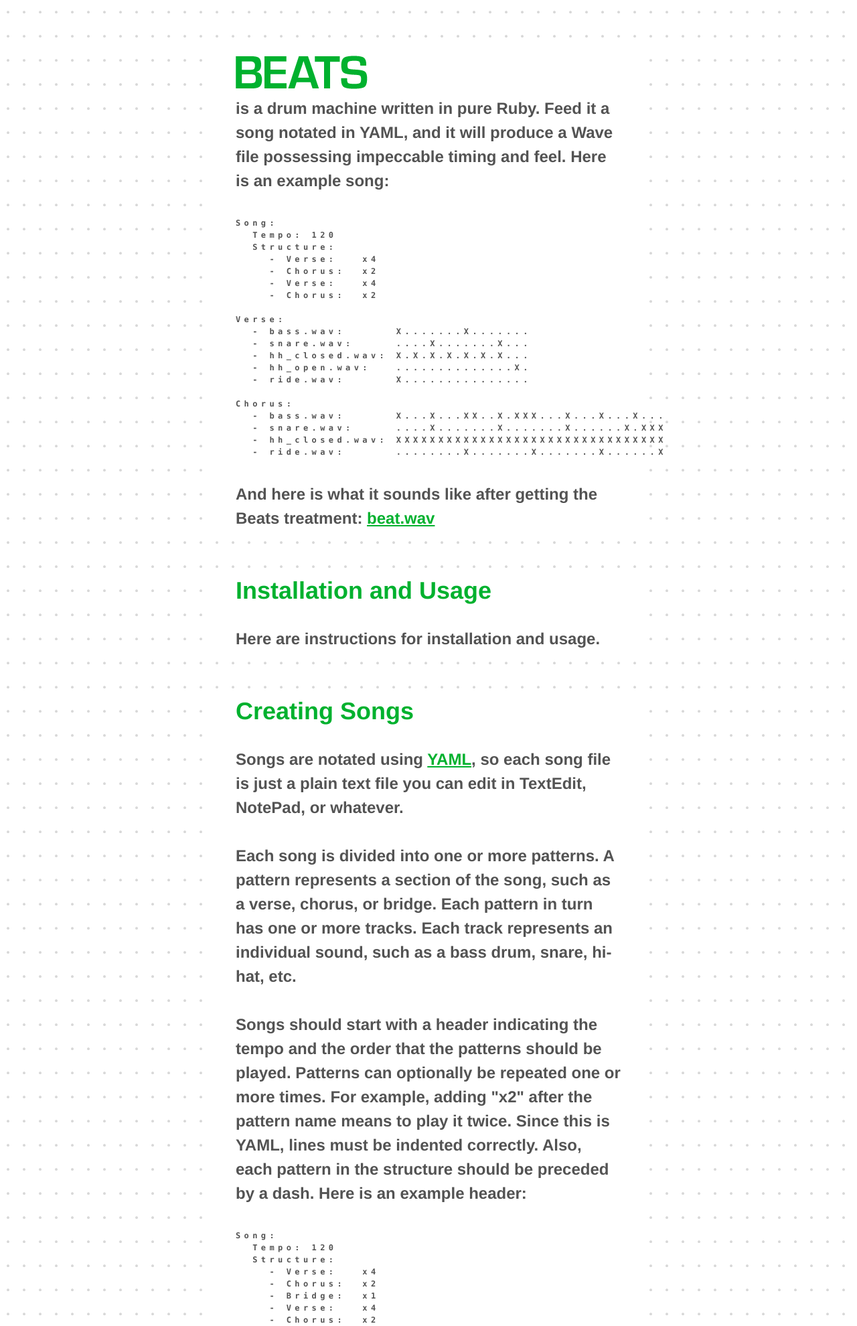
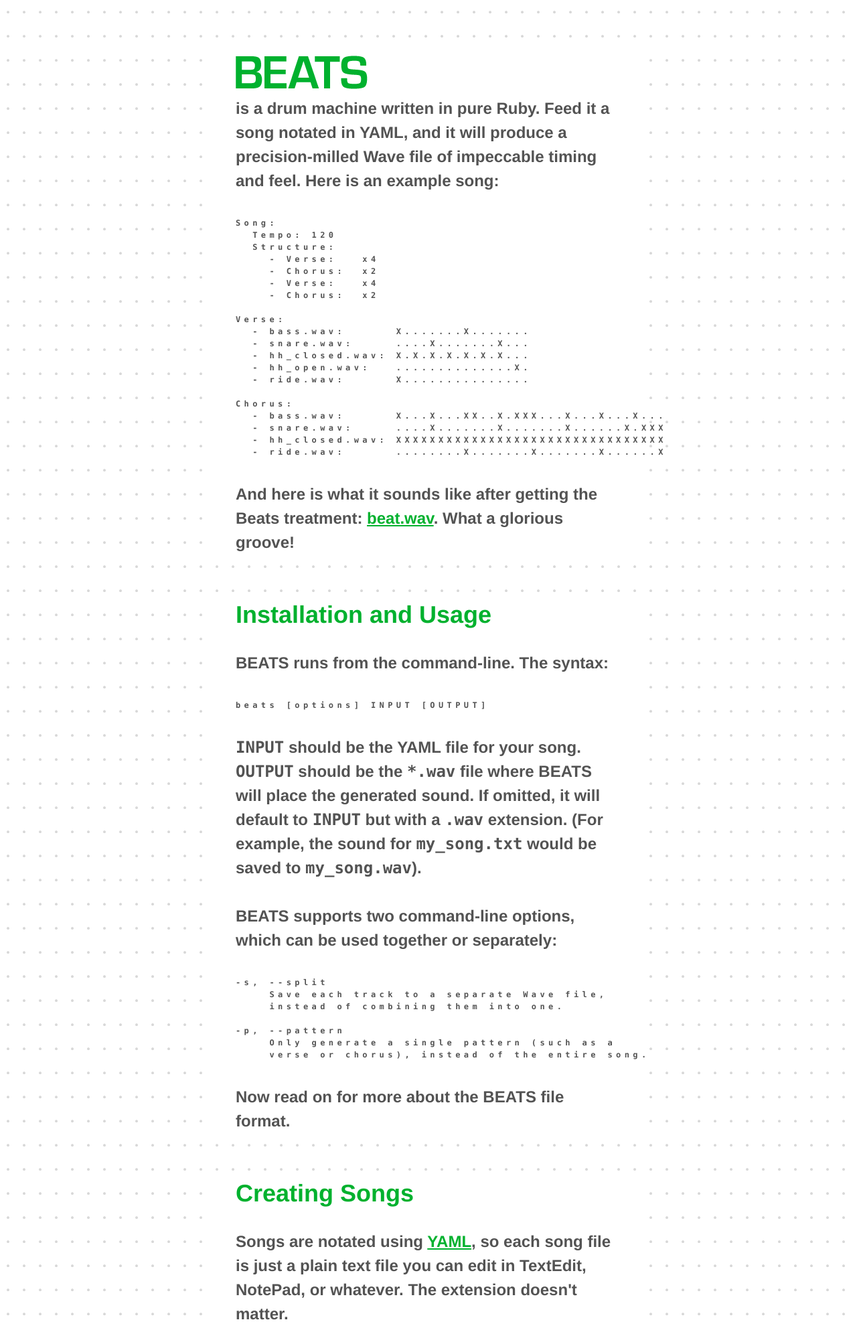
Before and after one commit to jstrait/beats, a PHP site: page /beats.html in a window 1280 px wide. Shown: the top 1980 px of the page at 67% size. Run offline with PHP 8.4, Linux system fonts and the light colour scheme.

Commit message:
Added command-line usage instructions to website. Made various other writing improvements as well.

```diff
--- a/web/beats.css
+++ b/web/beats.css
@@ -74,6 +74,11 @@ code
 	font-weight: bold;
 }
 
+li
+{
+	list-style-type: square;
+}
+
 div#about
 {
 	text-align: center;
--- a/web/beats.html
+++ b/web/beats.html
@@ -13,7 +13,7 @@
 <body>
 	<div class="content-box">
 		<h1>BEATS</h1>
-		<p>is a drum machine written in pure Ruby. Feed it a song notated in YAML, and it will produce a Wave file possessing impeccable timing and feel. Here is an example song:</p>
+		<p>is a drum machine written in pure Ruby. Feed it a song notated in YAML, and it will produce a precision-milled Wave file of impeccable timing and feel. Here is an example song:</p>
 		<p><pre><code>Song:
   Tempo: 120
   Structure:
@@ -35,16 +35,27 @@ Chorus:
   - hh_closed.wav: XXXXXXXXXXXXXXXXXXXXXXXXXXXXXXXX
   - ride.wav:      ........X.......X.......X......X</pre></code></p>
 
-		<p class="last">And here is what it sounds like after getting the Beats treatment: <a href="#">beat.wav</a></p>
+		<p class="last">And here is what it sounds like after getting the Beats treatment: <a href="#">beat.wav</a>. What a glorious groove!</p>
 	</div>
 	<div class="content-box">
 		<h2>Installation and Usage</h2>
-		<p>Here are instructions for installation and usage.</p>
+		<p>BEATS runs from the command-line. The syntax:</p>
+		<p><code><pre>beats [options] INPUT [OUTPUT]</pre></code></p>
+		<p><code>INPUT</code> should be the YAML file for your song. <code>OUTPUT</code> should be the <code>*.wav</code> file where BEATS will place the generated sound. If omitted, it will default to <code>INPUT</code> but with a <code>.wav</code> extension. (For example, the sound for <code>my_song.txt</code> would be saved to <code>my_song.wav</code>).</p>
+		<p>BEATS supports two command-line options, which can be used together or separately:</p>
+		<p><code><pre>-s, --split
+    Save each track to a separate Wave file,
+    instead of combining them into one.
+
+-p, --pattern
+    Only generate a single pattern (such as a
+    verse or chorus), instead of the entire song.</pre></code></p>
+	<p>Now read on for more about the BEATS file format.</p>
 	</div>
 	<div class="content-box">
 		<h2>Creating Songs</h2>
-		<p>Songs are notated using <a href="#">YAML</a>, so each song file is just a plain text file you can edit in TextEdit, NotePad, or whatever.</p>
-		<p>Each song is divided into one or more patterns. A pattern represents a section of the song, such as a verse, chorus, or bridge. Each pattern in turn has one or more tracks. Each track represents an individual sound, such as a bass drum, snare, hi-hat, etc.</p>
+		<p>Songs are notated using <a href="#">YAML</a>, so each song file is just a plain text file you can edit in TextEdit, NotePad, or whatever. The extension doesn't matter.</p>
+		<p>Each song is divided into one or more patterns. A pattern represents a section of the song, such as a verse, chorus, or bridge. Each pattern in turn has one or more tracks. Each track represents an individual sound, such as a bass drum, snare, or hi-hat.</p>
 		<p>Songs should start with a header indicating the tempo and the order that the patterns should be played. Patterns can optionally be repeated one or more times. For example, adding "x2" after the pattern name means to play it twice. Since this is YAML, lines must be indented correctly. Also, each pattern in the structure should be preceded by a dash. Here is an example header:</p>
 		<p><pre><code>Song:
   Tempo: 120
@@ -67,7 +78,13 @@ Chorus:
 	</div>
 	<div class="content-box">
 		<h2>Where To Find Drum Sounds</h2>
-		<p>Here are some links! To do!</p>
+		<p>BEATS comes with 20 <span style="text-decoration: line-through">high-quality</span> drum sounds sampled from a Casio SA-20 keyboard that the author got when he was 8 years old.</p>
+		<p>In case that's not enough, here are some sites that have free drum samples available for download:</p>
+		<ul>
+			<li><a href="#">Link #1</a></li>
+			<li><a href="#">Link #2</a></li>
+			<li><a href="#">Link #3</a></li>
+		</ul>
 	</div>
 	<div id="about" class="content-box">
 		<p>Copyright &copy; 2010 <a href="#">Joel Strait</a></p>
```
